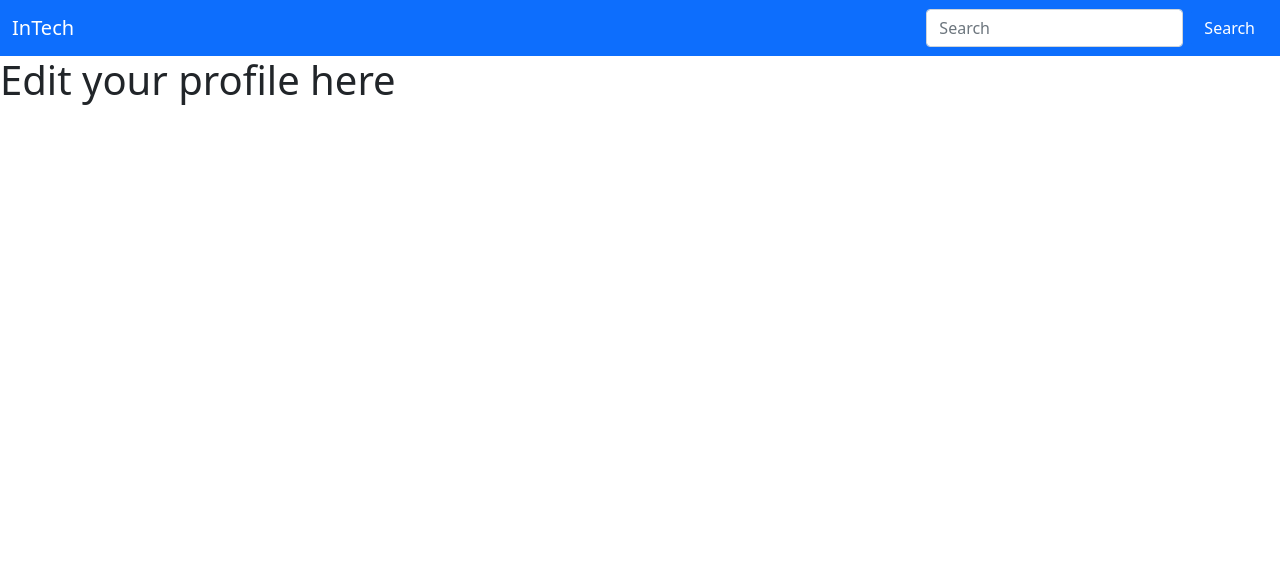
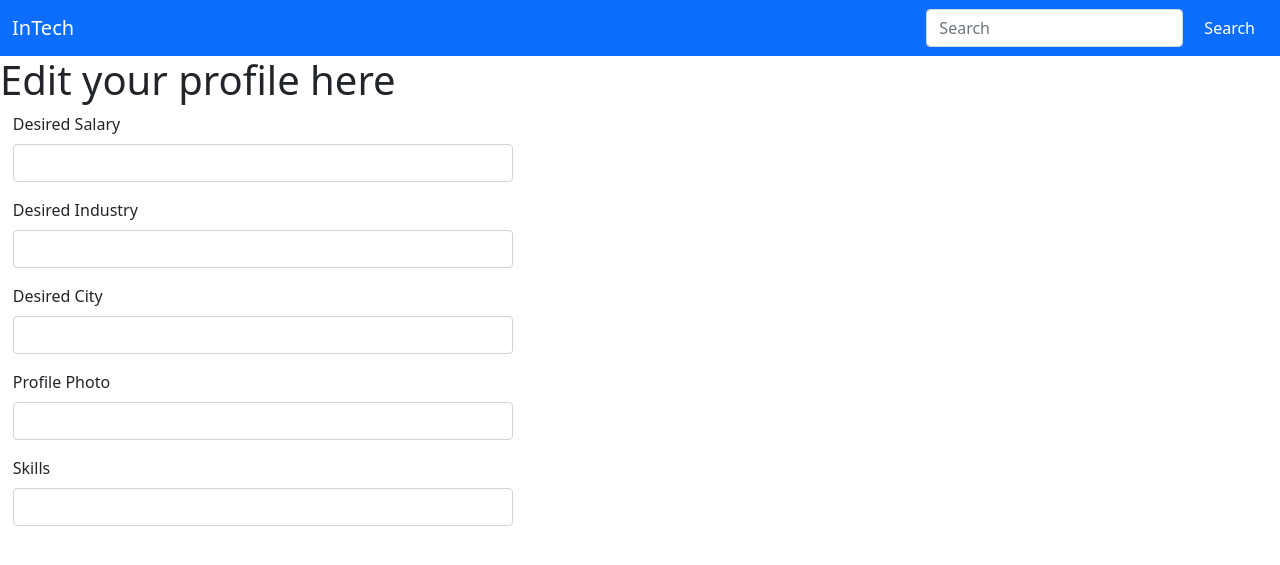
Before and after one commit to KingdomTechie/CAPSTONE, a Node server app: template views/edit.ejs in a window 1280 px wide. Shown: the top 565 px of the page. Run offline with Node 20, Linux system fonts and the light colour scheme; the template is opened without the code that fills it, so the values that code supplies are empty; some libraries are stand-ins or nearby versions.

Commit message:
Working on edit view and update logic

```diff
--- a/controllers/index.js
+++ b/controllers/index.js
@@ -2,5 +2,4 @@
 
 module.exports = {
     auth: require("./auth"),
-    userProfile: require("./userProfile")
 }
--- a/server.js
+++ b/server.js
@@ -67,6 +67,8 @@ app.use(function (req, res, next) {
 
 /* ==== Routes/Controllers ==== */
 
+app.use("/", controllers.auth)
+
 // Home routes
 app.get("/", async function (req, res) {
 
@@ -76,13 +78,11 @@ app.get("/", async function (req, res) {
 
   for (let i = 0; i < foundUser.length; i++) {
 
-    // console.log(foundUser[i]._id, foundUser[i].username);
-    // console.log(req.session.currentUser.id, req.session.currentUser);
-
     if (foundUser[i]._id == req.session.currentUser.id) {
       newFoundUser = foundUser[i]
       console.log(newFoundUser);
     }
+
   }
   const context = {
         user: req.session.currentUser,
@@ -90,16 +90,22 @@ app.get("/", async function (req, res) {
         companies: foundCompanies,
         joblistings: foundjobListings
       }
-
-
   res.render("home", context);
 });
 
-app.use("/", controllers.auth)
 
-app.use("/edit", function (req, res) {
-  res.render("edit")
+app.use("/:id/edit", async function (req, res) {
+
+  await db.User.findById(req.params.id, function (err, foundUser) {
+    if (err) return res.send(err)
+
+    const context = {user: foundUser}
+    console.log(foundUser);
+    return res.render("edit", context)
+  })
+
 })
+
 
 /* ==== Server Listener ==== */
 app.listen(PORT, function () {
--- a/views/edit.ejs
+++ b/views/edit.ejs
@@ -3,5 +3,27 @@
 <html>
     <body>
         <h1>Edit your profile here</h1>
+
+        <section class="register_right">
+            <div class="mb-3">
+              <label class="form-label">Desired Salary</label>
+              <input type="text" class="form-control"  aria-describedby="desiredSalary" name="desiredSalary">
+            </div><div class="mb-3">
+              <label class="form-label">Desired Industry</label>
+              <input type="text" class="form-control"  aria-describedby="desiredSalary" name="desiredIndustry">
+            </div>
+            <div class="mb-3">
+              <label class="form-label">Desired City</label>
+              <input type="text" class="form-control"  aria-describedby="desiredSalary" name="desiredCity">
+            </div>
+            <div class="mb-3">
+              <label class="form-label">Profile Photo</label>
+              <input type="text" class="form-control"  aria-describedby="desiredSalary" name="profileImg">
+            </div>
+            <div class="mb-3">
+              <label class="form-label">Skills</label>
+              <input type="text" class="form-control"  aria-describedby="desiredSalary" name="skills">
+            </div>
+          </section>
     </body>
 </html>
--- a/views/home.ejs
+++ b/views/home.ejs
@@ -26,7 +26,7 @@
                         </ul>
                         <div class="card-body">
                           <a href="#" class="card-link">Card link</a>
-                          <a href="/edit" class="card-link">Edit Profile</a>
+                          <a href="/<%=profile._id%>/edit" class="card-link">Edit Profile</a>
                         </div>
                       </div>
 
```
Also changed, not shown: controllers/userProfile.js (deleted, +0 -14 lines).
